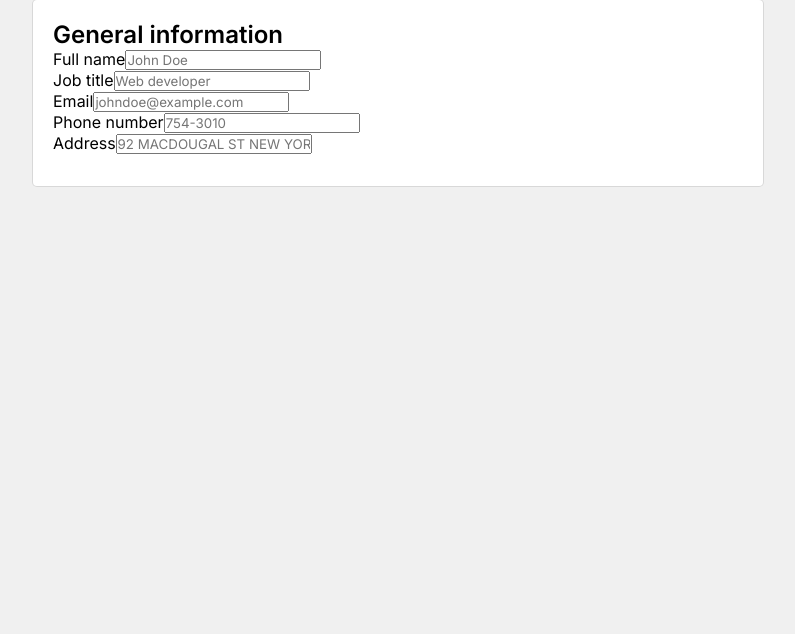
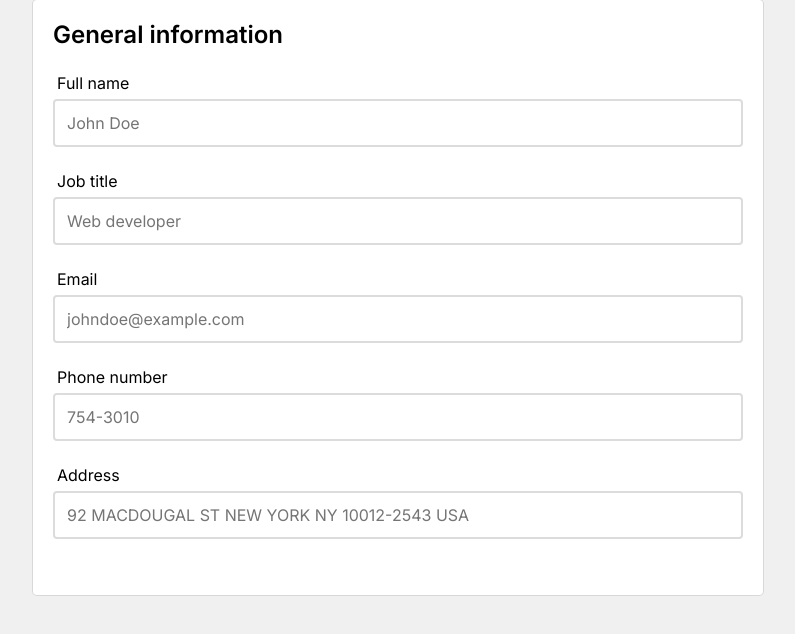
Before and after one commit to nelrnd/react-cv-application, a React (Create React App) app: page / in a window 1280 px wide. Shown: the top 634 px of the page, without its empty margins (242-1037 px from the left). Built offline with nearby package versions, Linux system fonts and the light colour scheme.

Commit message:
Style form inputs

```diff
--- a/src/styles.css
+++ b/src/styles.css
@@ -24,3 +24,28 @@ body {
   border-radius: 4px;
   box-shadow: 0 0 0 1px rgba(0, 0, 0, 0.1);
 }
+
+.form-section h2 {
+  font-size: 24px;
+  font-weight: 600;
+  margin-bottom: 24px;
+}
+
+.form-section > div {
+  margin-bottom: 24px;
+}
+
+.form-section label {
+  font-size: 16px;
+  display: block;
+  margin-left: 4px;
+  margin-bottom: 6px;
+}
+
+.form-section input {
+  font-size: 100%;
+  width: 100%;
+  padding: 12px;
+  border: solid 2px #dcdcdc;
+  border-radius: 4px;
+}
```
